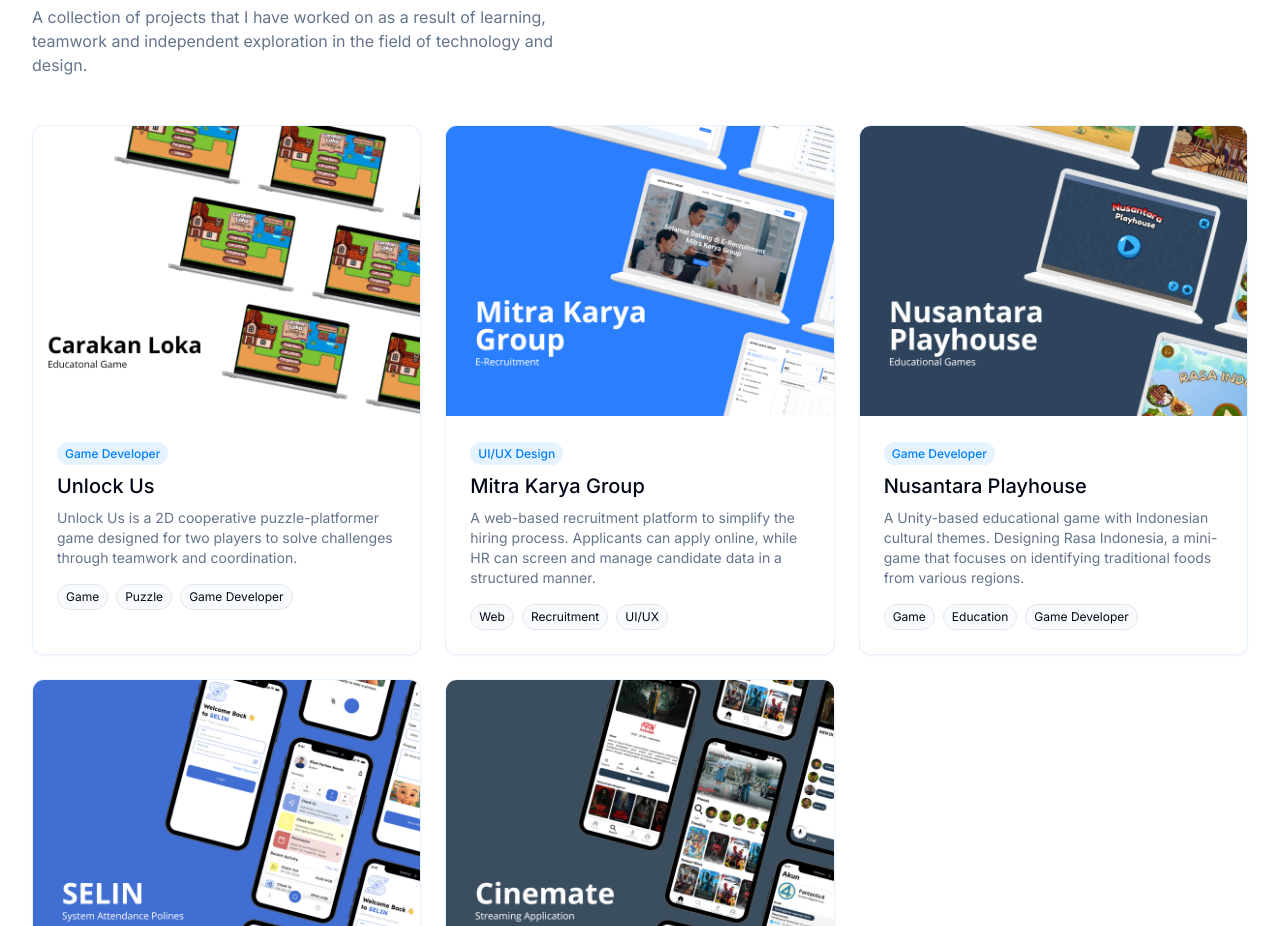
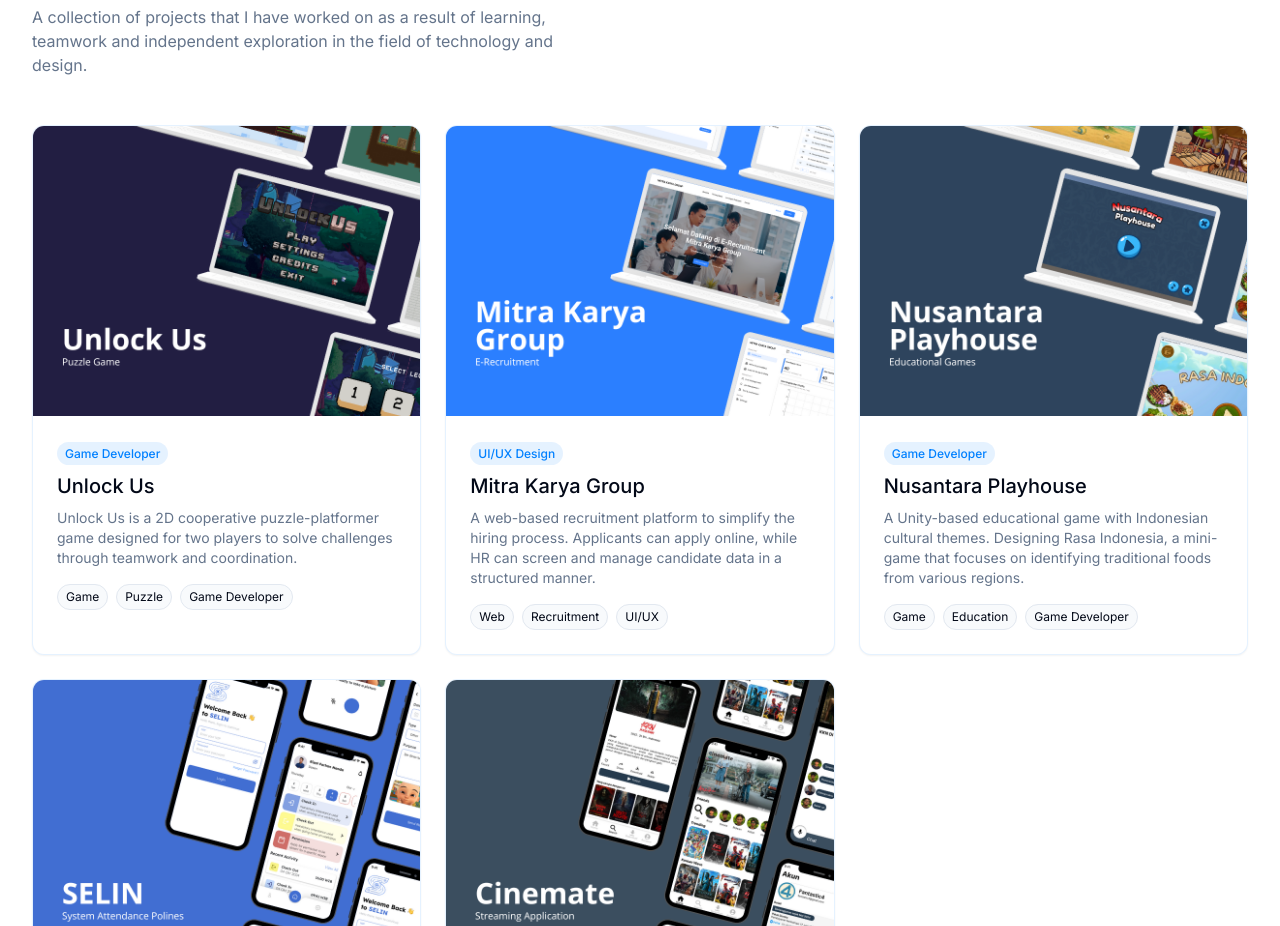
Before and after one commit to rizalfarhan/Rizal_Portofolio, a Next.js app: page / in a window 1280 px wide. Shown: the part 2245-3171 px from the top of the page. Built offline with nearby package versions, Linux system fonts and the light colour scheme.

Commit message:
Update portfolio

```diff
--- a/components/portfolio-section.tsx
+++ b/components/portfolio-section.tsx
@@ -33,7 +33,7 @@ export function PortfolioSection() {
     {
       title: "Unlock Us",
       category: "Game Developer",
-      image: "/images/Portofolio.png?height=600&width=800",
+      image: "/images/unlockus.png?height=600&width=800",
       imagePosition: "50% 50%",
       description: "Unlock Us is a 2D cooperative puzzle-platformer game designed for two players to solve challenges through teamwork and coordination.",
       tags: ["Game", "Puzzle", "Game Developer"],
```
